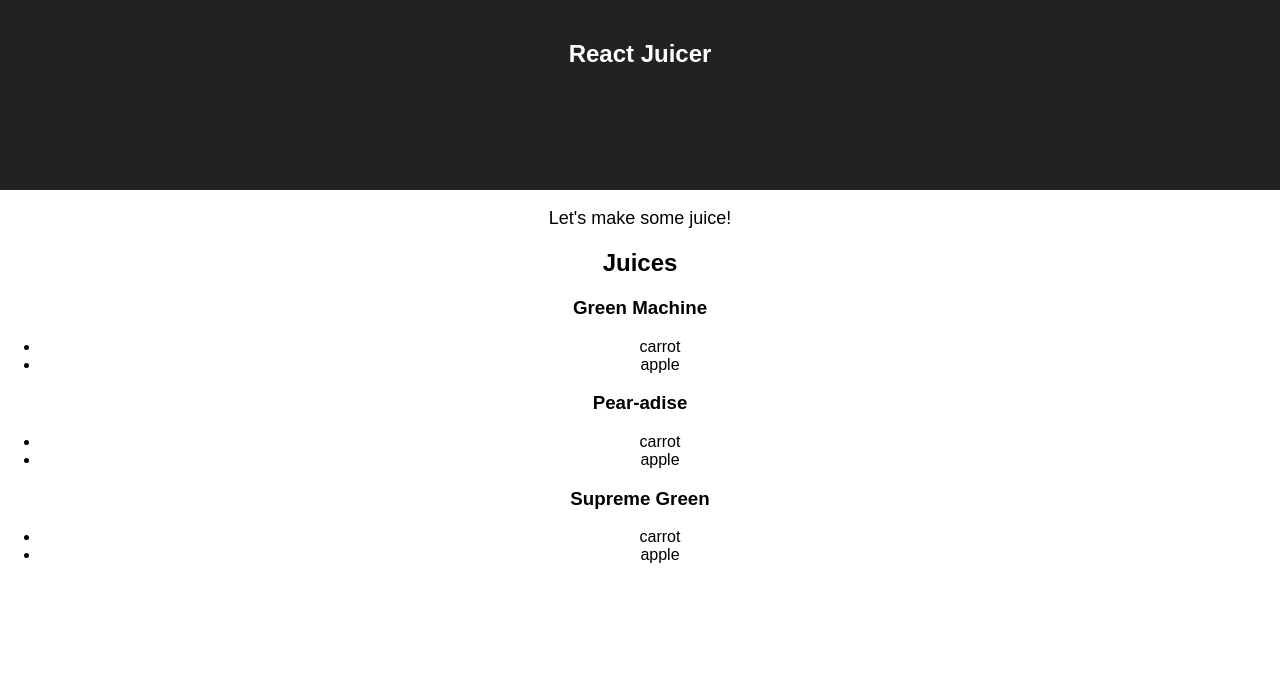
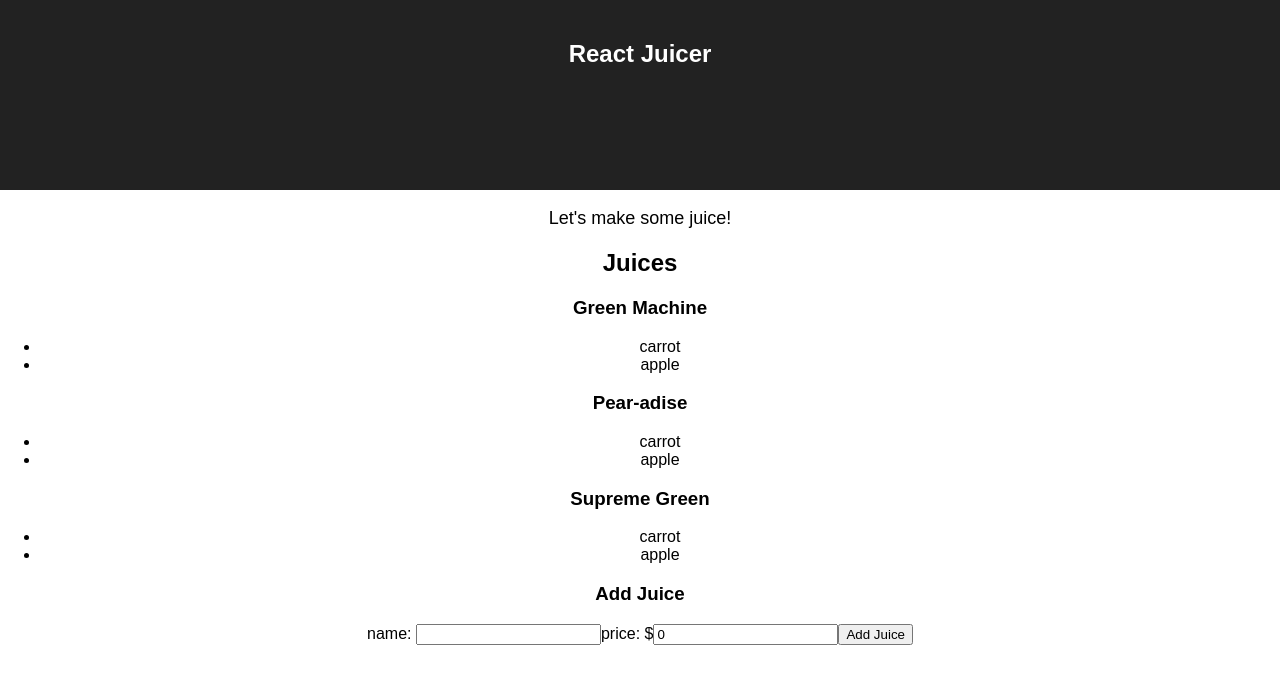
Before and after one commit to willnickerson/react-juicer, a React (Create React App) app: page / in a window 1280 px wide. Shown: the top 684 px of the page. Built offline with nearby package versions, Linux system fonts and the light colour scheme.

Commit message:
created add form that talks to parrent juices form. Still need to connect the db

```diff
--- /dev/null
+++ b/src/components/AddJuiceForm.js
@@ -0,0 +1,51 @@
+import React, { Component } from 'react';
+import PropTypes from 'prop-types';
+
+class AddJuiceForm extends Component {
+  static PropTypes = {
+    onAdd: PropTypes.func.isRequired,
+    name: PropTypes.string.isRequired,
+    price: PropTypes.number.isRequired
+  }
+
+  constructor(props) {
+    super(props);
+
+    this.state = {
+      name: '',
+      price: 0
+    };
+  }
+
+  onNameChange = e => {
+    this.setState({name: e.target.value});
+  }
+
+  onPriceChange = e => {
+    this.setState({price: e.target.value});
+  }
+
+  onSubmit = e => {
+    e.preventDefault();
+    this.props.onAdd(this.state);
+    this.setState({
+      name: '',
+      price: '0'
+    });
+  }
+
+  render() {
+    return (
+      <form onSubmit={this.onSubmit}>
+        <label htmlFor="name">name: </label>
+        <input type="text" value={this.state.name} onChange={this.onNameChange}/>
+
+        <label htmlFor="price">price: $</label>
+        <input type="text" value={this.state.price} onChange={this.onPriceChange}/>
+        <input type="submit" value="Add Juice"/>
+      </form>
+    );
+  }
+}
+
+export default AddJuiceForm;
--- a/src/components/Juices.js
+++ b/src/components/Juices.js
@@ -1,13 +1,25 @@
 import React, { Component } from 'react';
 import Juice from './Juice';
+import AddJuiceForm from './AddJuiceForm';
 
 class Juices extends Component {
   constructor(props) {
     super(props);
 
     this.state = {
-      juices: []
+      juices: [],
     };
+  }
+
+  onJuiceAdd = juice => {
+    let nextId = this.state.juices.length + 1;
+    this.state.juices.push({
+      name: juice.name,
+      price: juice.price,
+      _id: nextId
+    });
+    console.log(this.juices);
+    this.setState(this.state);
   }
 
   componentDidMount() {
@@ -38,7 +50,9 @@ class Juices extends Component {
     return(
       <div className="juices-view">
         <h2>Juices</h2>
-        {juices.map(juice => <Juice name= { juice.name } />)}
+        {juices.map(juice => <Juice name= { juice.name } key={ juice._id }/>)}
+        <h3>Add Juice</h3>
+        <AddJuiceForm onAdd={this.onJuiceAdd}/>
       </div>
     );
   }
```
Also changed, not shown: 1 other file (tests, documents, lock files or other folders).
